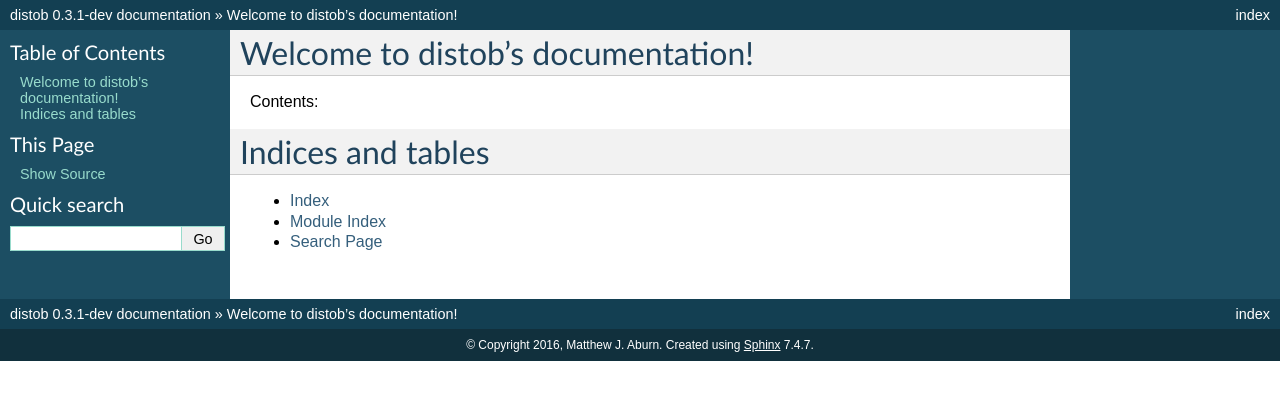
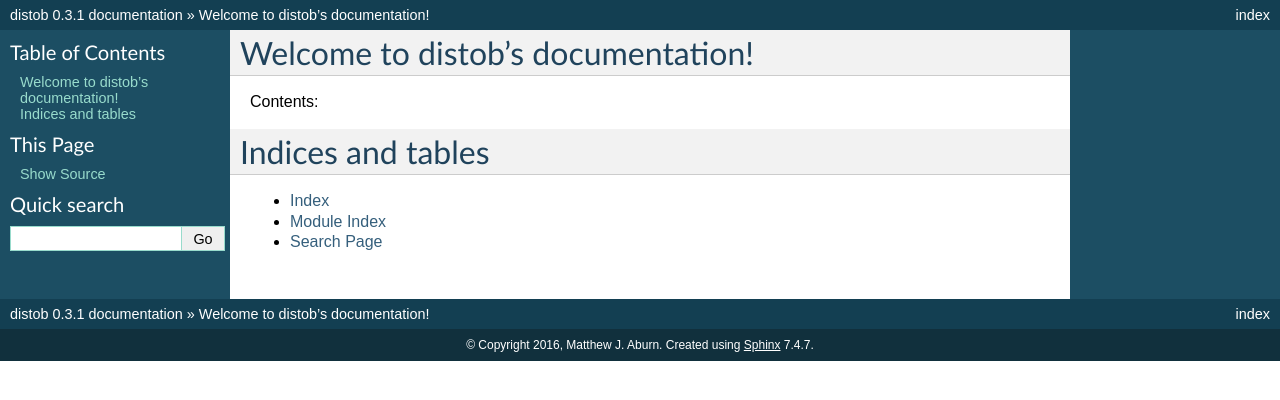
Before and after one commit to mattja/distob, a Sphinx documentation site: the page built from docs/index.rst, in a window 1280 px wide. Shown: the top 400 px of the page. Built offline with Sphinx 7.4.7, drawn with Linux system fonts in a browser that asks for light colours.

Commit message:
prepare 0.3.1 release

```diff
--- a/README.rst
+++ b/README.rst
@@ -63,9 +63,9 @@
 
 TODO
 ----
--  Allow assignment to slices of remote arrays
+-  Allow assignment to slices of remote arrays.
 
--  Implement caching of remote array slice operations
+-  Properly implement caching of remote method results.
 
 -  Auto-creation of proxy classes at runtime (depends uqfoundation/dill#58)
 
--- a/distob/__init__.py
+++ b/distob/__init__.py
@@ -12,7 +12,7 @@
 
 engine = None
 
-__version__ = '0.3.1-dev'
+__version__ = '0.3.1'
 
 if _have_numpy:
     from .arrays import (RemoteArray, DistArray, transpose, rollaxis,
--- a/docs/conf.py
+++ b/docs/conf.py
@@ -56,7 +56,7 @@
 # The short X.Y version.
 version = '0.3'
 # The full version, including alpha/beta/rc tags.
-release = '0.3.1-dev'
+release = '0.3.1'
 
 # The language for content autogenerated by Sphinx. Refer to documentation
 # for a list of supported languages.
```
